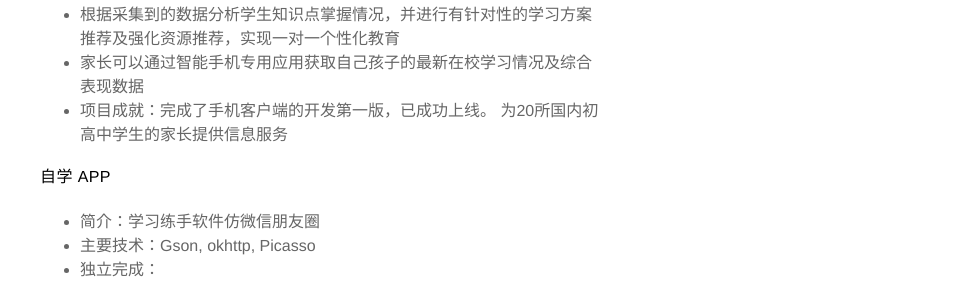
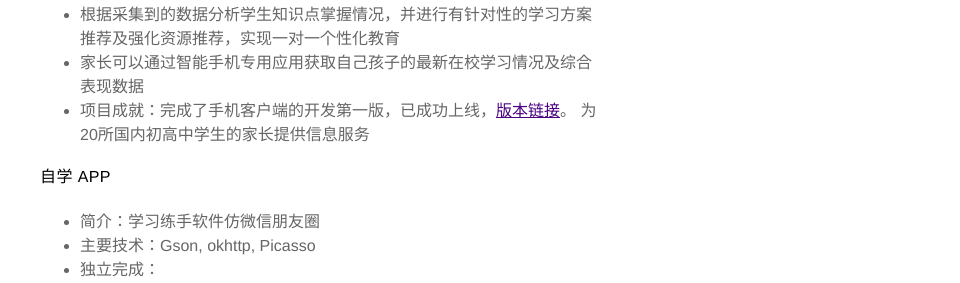
Before and after one commit to obnil/obnil.github.io, a Jekyll site: the page built from about.md, in a window 1280 px wide. Shown: the part 1417-1700 px from the top of the page, without its empty margins (320-1280 px from the left). Built offline with Jekyll 4.4.1, drawn with Linux system fonts in a browser that asks for light colours.

```diff
--- a/about.md
+++ b/about.md
@@ -49,7 +49,8 @@
  - 自动采集学生的学习记录，并进行分析后以清晰的图表方式呈现
  - 根据采集到的数据分析学生知识点掌握情况，并进行有针对性的学习方案推荐及强化资源推荐，实现一对一个性化教育
  - 家长可以通过智能手机专用应用获取自己孩子的最新在校学习情况及综合表现数据
-- 项目成就：完成了手机客户端的开发第一版，已成功上线。
+- 项目成就：完成了手机客户端的开发第一版，已成功上线，[版本链接](
+http://cn.nec.com/zh_CN/class/ruiklasse.html)。
 为20所国内初高中学生的家长提供信息服务
 
 **自学 APP**
```
